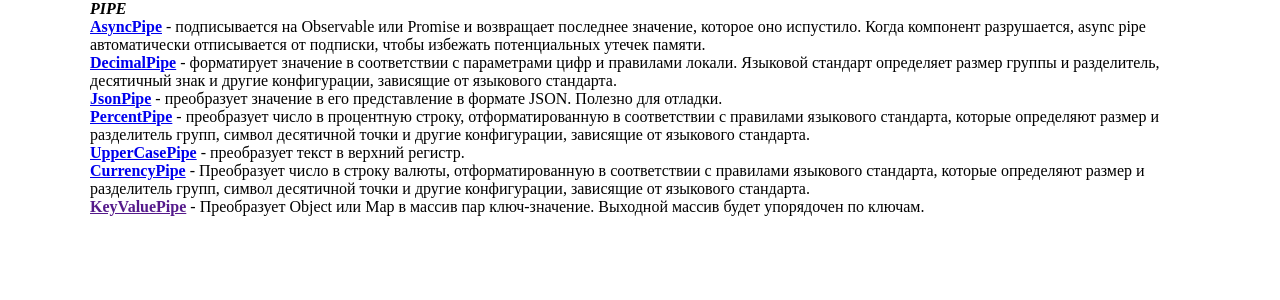
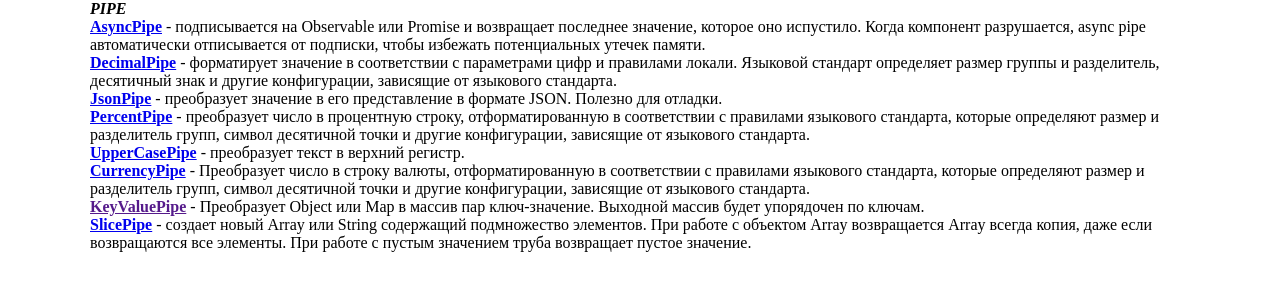
Before and after one commit to ArtemKashirin/API, an Angular app: page / in a window 1280 px wide. Shown: the top 300 px of the page. Built offline with nearby package versions, Linux system fonts and the light colour scheme.

Commit message:
PIPE: SlicePipe

```diff
--- a/src/app/app.component.html
+++ b/src/app/app.component.html
@@ -6,3 +6,4 @@
 <app-upper-case-pipe></app-upper-case-pipe>
 <app-currency-pipe></app-currency-pipe>
 <app-key-value-pipe></app-key-value-pipe>
+<app-slice-pipe></app-slice-pipe>
--- a/src/app/app.module.ts
+++ b/src/app/app.module.ts
@@ -10,6 +10,7 @@ import { PercentPipeComponent } from './pipe/percent-pipe/percent-pipe.component
 import { UpperCasePipeComponent } from './pipe/upper-case-pipe/upper-case-pipe.component';
 import { CurrencyPipeComponent } from './pipe/currency-pipe/currency-pipe.component';
 import { KeyValuePipeComponent } from './pipe/key-value-pipe/key-value-pipe.component';
+import { SlicePipeComponent } from './pipe/slice-pipe/slice-pipe.component';
 
 @NgModule({
   declarations: [
@@ -20,7 +21,8 @@ import { KeyValuePipeComponent } from './pipe/key-value-pipe/key-value-pipe.comp
     PercentPipeComponent,
     UpperCasePipeComponent,
     CurrencyPipeComponent,
-    KeyValuePipeComponent
+    KeyValuePipeComponent,
+    SlicePipeComponent
   ],
   imports: [
     BrowserModule,
--- /dev/null
+++ b/src/app/pipe/slice-pipe/slice-pipe.component.html
@@ -0,0 +1,8 @@
+<p><b><a [href] = "this.SlicePipe">SlicePipe</a></b> - создает новый Array или String содержащий подмножество элементов. При работе с
+  объектом Array возвращается Array всегда копия, даже если возвращаются все элементы. При работе с пустым значением труба возвращает
+  пустое значение.</p>
+
+<!--<div>-->
+<!--  <p>Форматируемое значение должно быть типа <i>string | ReadonlyArray</i>, принимает параметры <i>start:	number; end: number</i></p>-->
+<!--  <p>{{ this.str | slice:1 : 6}}</p>-->
+<!--</div>-->
--- /dev/null
+++ b/src/app/pipe/slice-pipe/slice-pipe.component.ts
@@ -0,0 +1,18 @@
+import {Component, OnInit} from '@angular/core';
+
+@Component({
+  selector: 'app-slice-pipe',
+  templateUrl: './slice-pipe.component.html',
+  styleUrls: ['./slice-pipe.component.scss']
+})
+export class SlicePipeComponent implements OnInit {
+  public SlicePipe: string = 'https://angular.io/api/common/SlicePipe';
+  public str: string = 'hello world!';
+
+  constructor() {
+  }
+
+  ngOnInit(): void {
+  }
+
+}
```
Also changed, not shown: src/app/pipe/slice-pipe/slice-pipe.component.scss (added).
